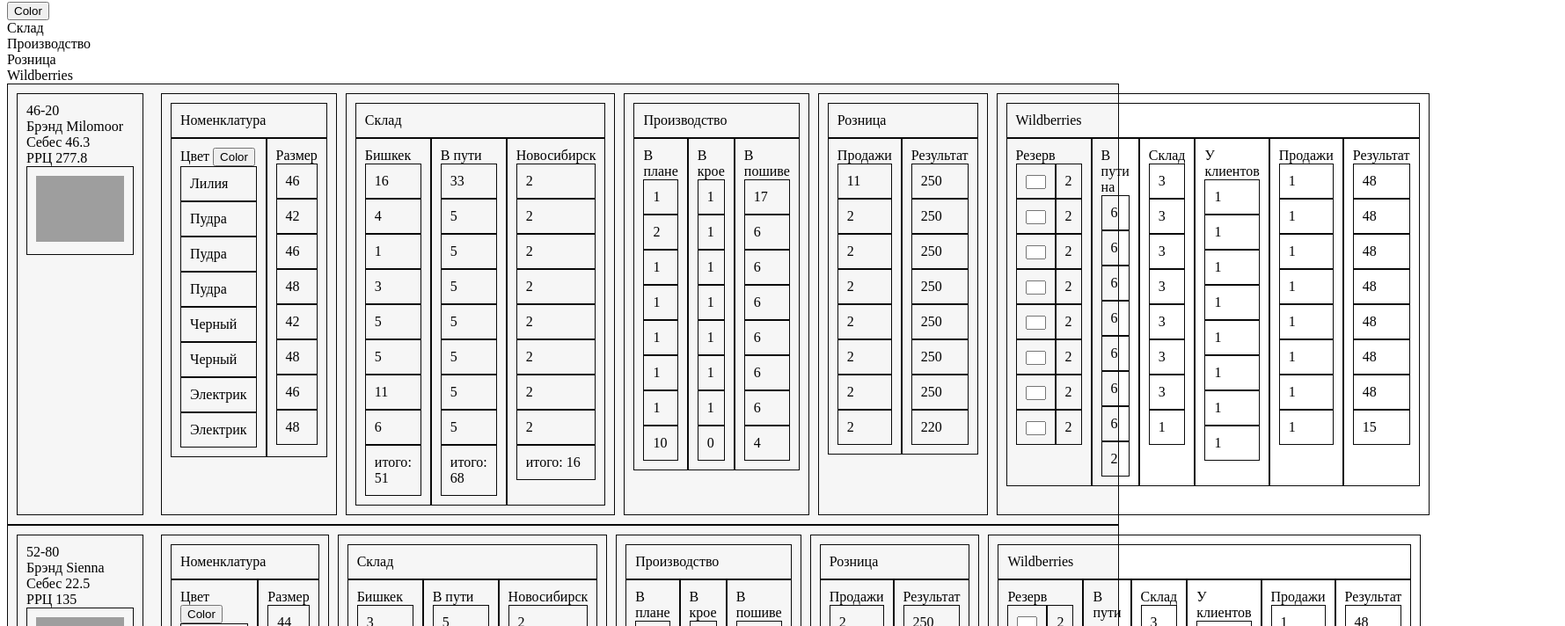
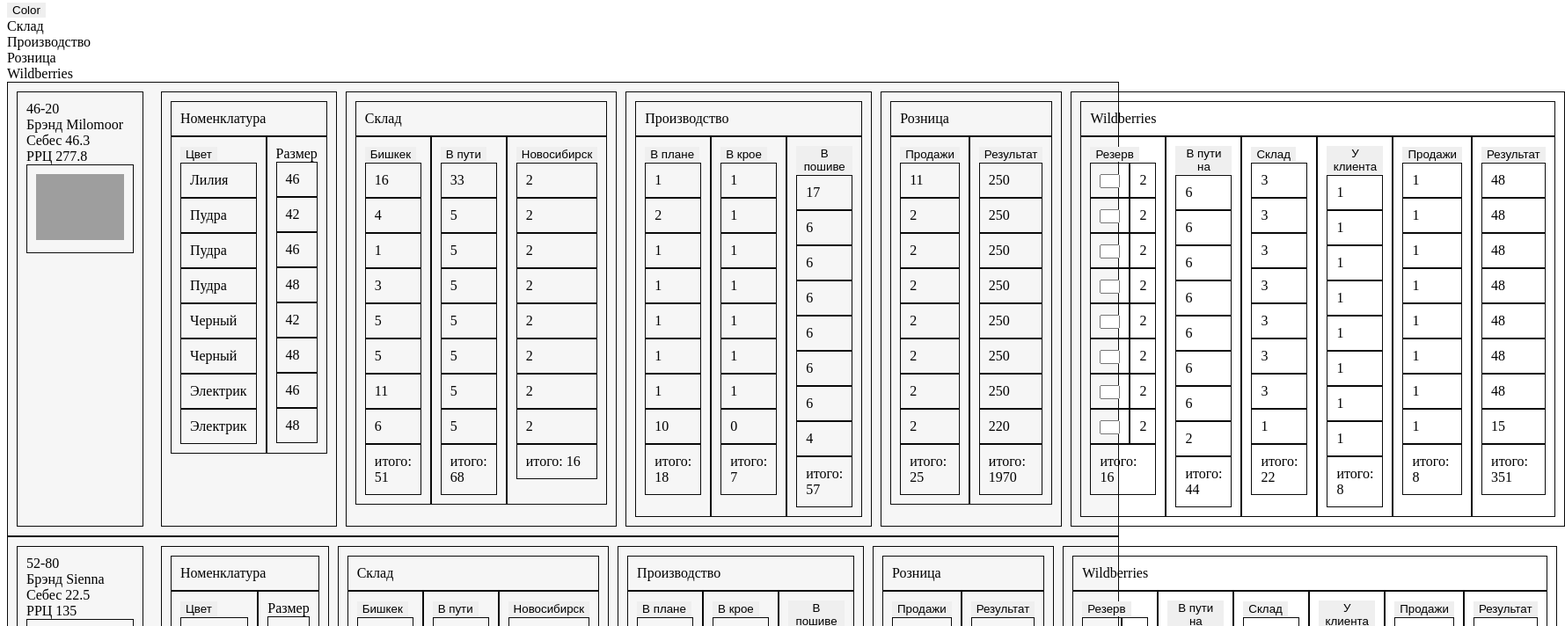
Before and after one commit to koshak07/testTable, a React (Create React App) app: page /table in a window 1280 px wide. Shown: the part 140-852 px from the top of the page at 88% size, 1779 px wide, since content can reach past the window. Built offline with nearby package versions, Linux system fonts and the light colour scheme; data requests are answered from the project's data file; grey boxes are pictures that could not be loaded.

Commit message:
need total sort

```diff
--- a/db.json
+++ b/db.json
@@ -11,9 +11,9 @@
       "color": "Пудра",
       "size": "42",
 
-      "quantityOnProductionPlan": "2",
-      "quantityOnProductionFit": "1",
-      "quantityOnProductionSew": "6",
+      "quantityOnProductionPlan": 2,
+      "quantityOnProductionFit": 1,
+      "quantityOnProductionSew": 6,
 
       "quantityOnStockMain": 4,
       "quantityOnStockSklad1": 2,
--- a/src/App.css
+++ b/src/App.css
@@ -55,3 +55,13 @@ input::-webkit-inner-spin-button {
   -webkit-appearance: none;
   margin: 0;
 }
+
+button {
+  border: 0;
+  border-radius: none;
+  /* font-family: inherit; */
+  font-weight: 300;
+  /* font-size: inherit; */
+  /* padding: 0.5em; */
+  margin-bottom: 1px;
+}
--- a/src/helpers/const.js
+++ b/src/helpers/const.js
@@ -1,2 +1 @@
 export const APINOM = "http://localhost:8001/products";
-export const APINAMEART = "http://localhost:8001/nameArt";
--- a/src/pages/TestTable.jsx
+++ b/src/pages/TestTable.jsx
@@ -79,12 +79,9 @@ const TestTable = (props) => {
   //////
   const useSortableData = (items, config = null) => {
     const [sortConfig, setSortConfig] = React.useState(config);
-    console.log(sortConfig);
 
-    // console.log(art);
     const sortedItems = React.useMemo(() => {
       let sortableItems = [...items].sort(sortfunctionColor);
-      // console.log(sortableItems);
 
       if (sortConfig !== null) {
         sortableItems.sort((a, b) => {
@@ -97,10 +94,7 @@ const TestTable = (props) => {
           return 0;
         });
       }
-      // console.log(sortableItems);
       return sortableItems;
-
-      // console.log(items);
     }, [items, sortConfig]);
     const requestSort = (key) => {
       let direction = "ascending";
@@ -113,7 +107,6 @@ const TestTable = (props) => {
       }
       setSortConfig({ key, direction });
     };
-    // console.log(sortConfig);
 
     return { items: sortedItems, requestSort, sortConfig };
   };
@@ -124,54 +117,24 @@ const TestTable = (props) => {
 
     return art;
   });
-  // console.log(colorArr);
   const { items, requestSort, sortConfig } = useSortableData(myArray);
-  // let arr = items.map((i) => {
-  //   console.log(i);
-  //   return i;
-  // });
-  console.log(items);
-  // console.log(sortConfig);
-  // console.log(requestSort);
-  // console.log(useSortableData(colorArr));
+
   const getClassNamesFor = (color) => {
     if (!sortConfig) {
       return;
     }
     return sortConfig.key === color ? sortConfig.direction : undefined;
   };
-  console.log(sortConfig);
-
-  // const [sortArr, setSortArr] = useState(colorArr);
-  // console.log(sortArr);
-
-  // const [sortColArr, setSortColArr] = useState(colorArr);
-  // // console.log(sortColArr);
-  // let handler = () => {
-  //   let sorted = sortColArr;
-  //   sorted.sort(sortfunctionColor);
-  //   // console.log(sorted);
-  //   setSortColArr(sorted);
-  // };
 
   //////
 
   function sortfunctionColor(a, b) {
-    // console.log(a);
     if (a.color < b.color) return -1;
 
     if (a.color > b.color) return 1;
     if (a.size < b.size) return -1;
 
     if (a.size > b.size) return 1;
-
-    return 0;
-  }
-
-  function sortfunctionStockMain(a, b) {
-    if (a.quantityOnStockMain < b.quantityOnStockMain) return -1;
-
-    if (a.quantityOnStockMain > b.quantityOnStockMain) return 1;
 
     return 0;
   }
@@ -207,12 +170,28 @@ const TestTable = (props) => {
         <div className="tbody">
           {uniqueNameArr.map((elem) => {
             let art = filterByArt(items, elem);
-            console.log(art);
-            items.map((art) => {});
-
             let stockMain = [];
             let stockOnWay = [];
             let stockSklad1 = [];
+            let productionPlan = [];
+            let productionFit = [];
+            let productionSew = [];
+            let quantityRetailing = [];
+            let profitRetailing = [];
+            let onWbReserv = [];
+            let onWbOnWay = [];
+            let onWbOnStock = [];
+            let onWbOnСlientReserve = [];
+            let onWbOnSales = [];
+            let onWbOnSalesProfit = [];
+
+            // let arrSumPerStock = [];
+            // let st = ".sum";
+            // console.log(typeof st);
+            // arrSumPerStock.push({
+            //   elem: st,
+            // });
+            // console.log(arrSumPerStock);
 
             return (
               <div className="one-art stroka" key={elem}>
@@ -265,15 +244,14 @@ const TestTable = (props) => {
                     <div className="block-1 stroka">Номенклатура</div>
                     <div className="block-in">
                       <div className="color stroka">
-                        Цвет{" "}
                         <button
                           type="button"
                           onClick={() => requestSort("color")}
                           className={getClassNamesFor("color")}
                         >
-                          Color
+                          Цвет
                         </button>
-                        {art.map((item, index) => {
+                        {art.map((item) => {
                           return (
                             <div className="col-sizes" key={item.id}>
                               <div className="stroka"> {item.color}</div>
@@ -284,7 +262,6 @@ const TestTable = (props) => {
                       <div className=" stroka">
                         Размер
                         {art.map((item) => {
-                          // console.log(item.size);
                           return (
                             <div className="col-sizes" key={item.id}>
                               <div className="">
@@ -301,7 +278,13 @@ const TestTable = (props) => {
                     <div className="block-2 stroka">Склад</div>
                     <div className="block-in">
                       <div className="quantity-stock  stroka">
+                        <button
+                          type="button"
+                          onClick={() => requestSort("quantityOnStockMain")}
+                          className={getClassNamesFor("quantityOnStockMain")}
+                        >
                           Бишкек
+                        </button>
                         {art.map((item) => {
                           stockMain.push(item.quantityOnStockMain);
 
@@ -313,7 +296,7 @@ const TestTable = (props) => {
                             </div>
                           );
                         })}
-                        <div className="stroka">
+                        <div className="stroka sum">
                           итого{": "}
                           {stockMain.reduce(function (sum, el) {
                             return sum + el;
@@ -321,7 +304,13 @@ const TestTable = (props) => {
                         </div>
                       </div>
                       <div className="quantity-stock stroka">
+                        <button
+                          type="button"
+                          onClick={() => requestSort("quantityOnStockOnWay")}
+                          className={getClassNamesFor("quantityOnStockOnWay")}
+                        >
                           В пути
+                        </button>
                         {art.map((item) => {
                           stockOnWay.push(item.quantityOnStockOnWay);
 
@@ -341,7 +330,13 @@ const TestTable = (props) => {
                         </div>
                       </div>
                       <div className="quantity-stock stroka">
+                        <button
+                          type="button"
+                          onClick={() => requestSort("quantityOnStockSklad1")}
+                          className={getClassNamesFor("quantityOnStockSklad1")}
+                        >
                           Новосибирск
+                        </button>
                         {art.map((item) => {
                           stockSklad1.push(item.quantityOnStockSklad1);
 
@@ -366,8 +361,20 @@ const TestTable = (props) => {
                     <div className="block-3 stroka">Производство</div>
                     <div className="block-in">
                       <div className="stroka">
+                        <button
+                          type="button"
+                          onClick={() =>
+                            requestSort("quantityOnProductionPlan")
+                          }
+                          className={getClassNamesFor(
+                            "quantityOnProductionPlan"
+                          )}
+                        >
                           В плане
+                        </button>
                         {art.map((item) => {
+                          productionPlan.push(item.quantityOnProductionPlan);
+
                           return (
                             <div key={item.id}>
                               <div className="stroka">
@@ -376,10 +383,26 @@ const TestTable = (props) => {
                             </div>
                           );
                         })}
+                        <div className="stroka">
+                          итого{": "}
+                          {productionPlan.reduce(function (sum, el) {
+                            return sum + el;
+                          })}
+                        </div>
                       </div>
                       <div className="stroka">
+                        <button
+                          type="button"
+                          onClick={() => requestSort("quantityOnProductionFit")}
+                          className={getClassNamesFor(
+                            "quantityOnProductionFit"
+                          )}
+                        >
                           В крое
+                        </button>
                         {art.map((item) => {
+                          productionFit.push(item.quantityOnProductionFit);
+
                           return (
                             <div key={item.id}>
                               <div className="stroka">
@@ -388,10 +411,26 @@ const TestTable = (props) => {
                             </div>
                           );
                         })}
+                        <div className="stroka">
+                          итого{": "}
+                          {productionFit.reduce(function (sum, el) {
+                            return sum + el;
+                          })}
+                        </div>
                       </div>
                       <div className="stroka">
+                        <button
+                          type="button"
+                          onClick={() => requestSort("quantityOnProductionSew")}
+                          className={getClassNamesFor(
+                            "quantityOnProductionSew"
+                          )}
+                        >
                           В пошиве
+                        </button>
                         {art.map((item) => {
+                          productionSew.push(item.quantityOnProductionSew);
+
                           return (
                             <div key={item.id}>
                               <div className="stroka">
@@ -400,6 +439,12 @@ const TestTable = (props) => {
                             </div>
                           );
                         })}
+                        <div className="stroka">
+                          итого{": "}
+                          {productionSew.reduce(function (sum, el) {
+                            return sum + el;
+                          })}
+                        </div>
                       </div>
                     </div>
                   </div>
@@ -407,8 +452,16 @@ const TestTable = (props) => {
                     <div className="block-4 stroka">Розница</div>
                     <div className="block-in">
                       <div className="stroka">
+                        <button
+                          type="button"
+                          onClick={() => requestSort("quantityRetailing")}
+                          className={getClassNamesFor("quantityRetailing")}
+                        >
                           Продажи
+                        </button>
                         {art.map((item) => {
+                          quantityRetailing.push(item.quantityRetailing);
+
                           return (
                             <div key={item.id}>
                               <div className="stroka">
@@ -417,10 +470,24 @@ const TestTable = (props) => {
                             </div>
                           );
                         })}
+                        <div className="stroka">
+                          итого{": "}
+                          {quantityRetailing.reduce(function (sum, el) {
+                            return sum + el;
+                          })}
+                        </div>
                       </div>
                       <div className="stroka">
+                        <button
+                          type="button"
+                          onClick={() => requestSort("profitRetailing")}
+                          className={getClassNamesFor("profitRetailing")}
+                        >
                           Результат
+                        </button>
                         {art.map((item) => {
+                          profitRetailing.push(item.profitRetailing);
+
                           return (
                             <div key={item.id}>
                               <div className="stroka">
@@ -429,6 +496,12 @@ const TestTable = (props) => {
                             </div>
                           );
                         })}
+                        <div className="stroka">
+                          итого{": "}
+                          {profitRetailing.reduce(function (sum, el) {
+                            return sum + el;
+                          })}
+                        </div>
                       </div>
                     </div>
                   </div>
@@ -436,8 +509,16 @@ const TestTable = (props) => {
                     <div className="block-5 stroka">Wildberries</div>
                     <div className="block-in">
                       <div className="stroka">
+                        <button
+                          type="button"
+                          onClick={() => requestSort("quantityOnWbReserve")}
+                          className={getClassNamesFor("quantityOnWbReserve")}
+                        >
                           Резерв
+                        </button>
                         {art.map((item) => {
+                          onWbReserv.push(item.quantityOnWbReserve);
+
                           return (
                             <div className="rez" key={item.id}>
                               <div className="stroka">
@@ -449,10 +530,24 @@ const TestTable = (props) => {
                             </div>
                           );
                         })}
+                        <div className="stroka">
+                          итого{": "}
+                          {onWbReserv.reduce(function (sum, el) {
+                            return sum + el;
+                          })}
+                        </div>
                       </div>
                       <div className="stroka">
+                        <button
+                          type="button"
+                          onClick={() => requestSort("quantityOnWbOnWay")}
+                          className={getClassNamesFor("quantityOnWbOnWay")}
+                        >
                           В пути на
+                        </button>
                         {art.map((item) => {
+                          onWbOnWay.push(item.quantityOnWbOnWay);
+
                           return (
                             <div key={item.id}>
                               <div className="stroka">
@@ -461,10 +556,24 @@ const TestTable = (props) => {
                             </div>
                           );
                         })}
+                        <div className="stroka">
+                          итого{": "}
+                          {onWbOnWay.reduce(function (sum, el) {
+                            return sum + el;
+                          })}
+                        </div>
                       </div>
                       <div className="stroka">
+                        <button
+                          type="button"
+                          onClick={() => requestSort("quantityOnWbStock")}
+                          className={getClassNamesFor("quantityOnWbStock")}
+                        >
                           Склад
+                        </button>
                         {art.map((item) => {
+                          onWbOnStock.push(item.quantityOnWbStock);
+
                           return (
                             <div key={item.id}>
                               <div className="stroka">
@@ -473,10 +582,30 @@ const TestTable = (props) => {
                             </div>
                           );
                         })}
+                        <div className="stroka">
+                          итого{": "}
+                          {onWbOnStock.reduce(function (sum, el) {
+                            return sum + el;
+                          })}
+                        </div>
                       </div>
                       <div className="stroka">
-                        У клиентов
+                        <button
+                          type="button"
+                          onClick={() =>
+                            requestSort("quantityOnWbClientReserve")
+                          }
+                          className={getClassNamesFor(
+                            "quantityOnWbClientReserve"
+                          )}
+                        >
+                          У клиента
+                        </button>
                         {art.map((item) => {
+                          onWbOnСlientReserve.push(
+                            item.quantityOnWbClientReserve
+                          );
+
                           return (
                             <div key={item.id}>
                               <div className="stroka">
@@ -485,10 +614,23 @@ const TestTable = (props) => {
                             </div>
                           );
                         })}
+                        <div className="stroka">
+                          итого{": "}
+                          {onWbOnСlientReserve.reduce(function (sum, el) {
+                            return sum + el;
+                          })}
+                        </div>
                       </div>
                       <div className="stroka">
+                        <button
+                          type="button"
+                          onClick={() => requestSort("quantityOnWbSales")}
+                          className={getClassNamesFor("quantityOnWbSales")}
+                        >
                           Продажи
+                        </button>
                         {art.map((item) => {
+                          onWbOnSales.push(item.quantityOnWbSales);
                           return (
                             <div key={item.id}>
                               <div className="stroka">
@@ -497,10 +639,26 @@ const TestTable = (props) => {
                             </div>
                           );
                         })}
+                        <div className="stroka">
+                          итого{": "}
+                          {onWbOnSales.reduce(function (sum, el) {
+                            return sum + el;
+                          })}
+                        </div>
                       </div>
                       <div className="stroka">
+                        <button
+                          type="button"
+                          onClick={() => requestSort("quantityOnWbSalesProfit")}
+                          className={getClassNamesFor(
+                            "quantityOnWbSalesProfit"
+                          )}
+                        >
                           Результат
+                        </button>
                         {art.map((item) => {
+                          onWbOnSalesProfit.push(item.quantityOnWbSalesProfit);
+
                           return (
                             <div key={item.id}>
                               <div className="stroka">
@@ -509,6 +667,12 @@ const TestTable = (props) => {
                             </div>
                           );
                         })}
+                        <div className="stroka">
+                          итого{": "}
+                          {onWbOnSalesProfit.reduce(function (sum, el) {
+                            return sum + el;
+                          })}
+                        </div>
                       </div>
                     </div>
                   </div>
```
Lines whose indentation alone changed are shown as unchanged.
